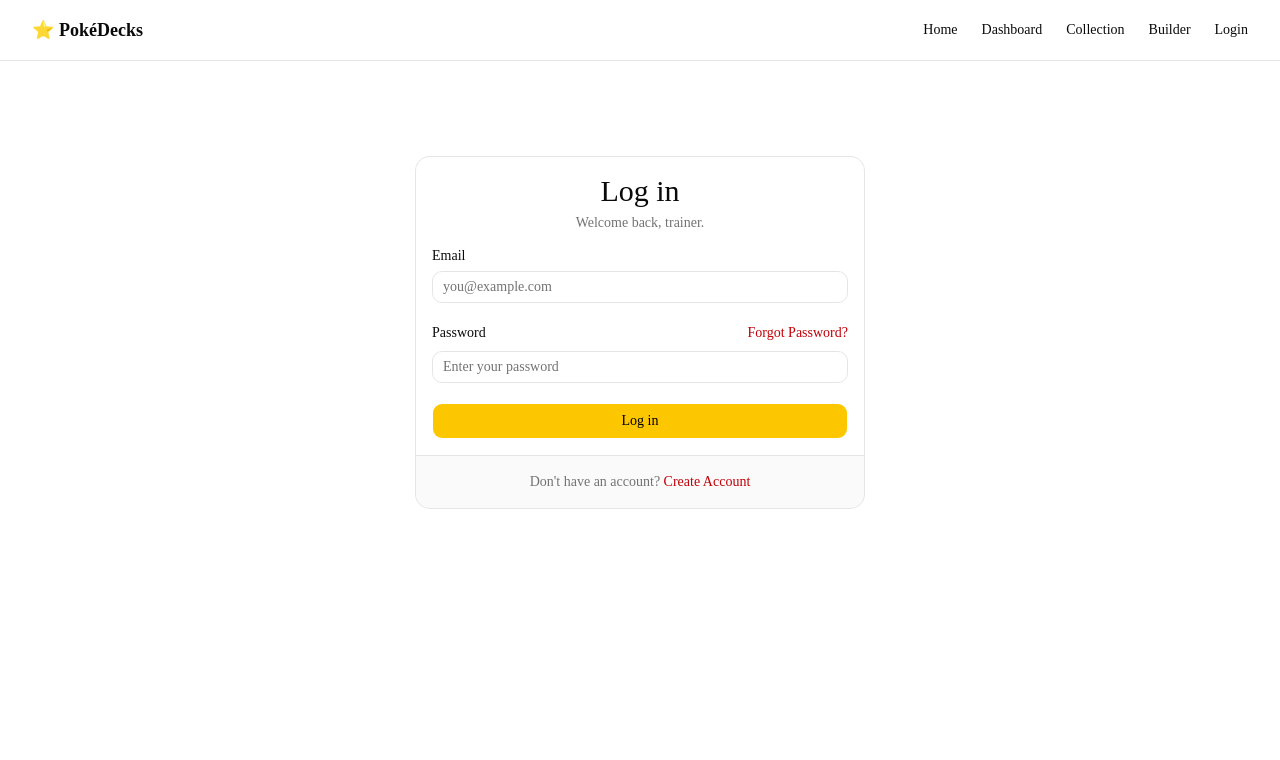
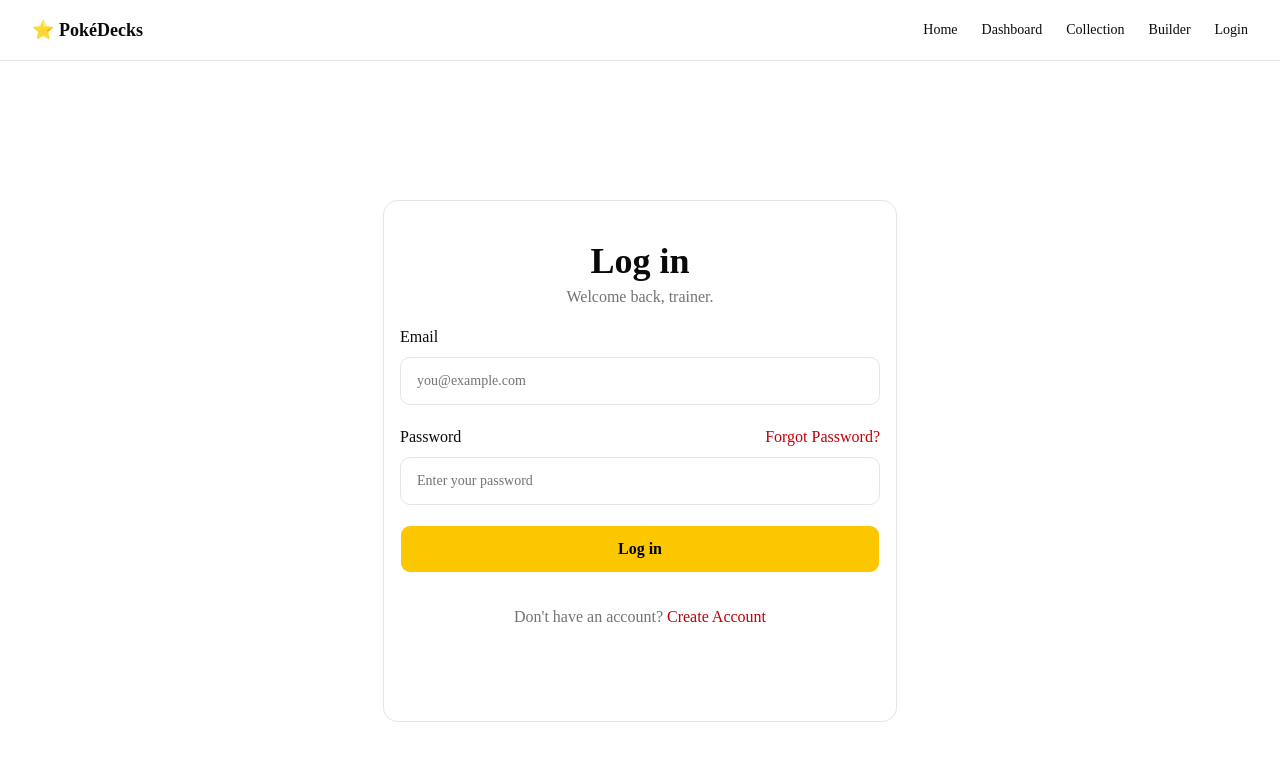
Before and after one commit to christine8122/PokeDeck, a Next.js app: page /login in a window 1280 px wide. Shown: the top 760 px of the page. Built offline with nearby package versions, Linux system fonts and the light colour scheme.

Commit message:
refine login ui design

```diff
--- a/src/app/login/page.tsx
+++ b/src/app/login/page.tsx
@@ -14,18 +14,18 @@ import { Button } from "@/components/ui/button";
 
 export default function LoginPage() {
   return (
-    <main className="flex justify-center px-6 pt-16">
+    <main className="flex min-h-[calc(100vh-64px)] items-center justify-center px-6">
 
       {/* Login Card */}
-      <Card className="w-full max-w-md  min-h-[500px]py-10">
+      <Card className="min-h-[520px] w-full max-w-lg py-10">
 
         {/* Card Header */}
         <CardHeader className="text-center">
-          <CardTitle className="text-3xl">
+          <CardTitle className="text-4xl font-semibold">
             Log in
           </CardTitle>
 
-          <CardDescription>
+          <CardDescription className="text-base">
             Welcome back, trainer.
           </CardDescription>
         </CardHeader>
@@ -36,7 +36,10 @@ export default function LoginPage() {
 
             {/* Email */}
             <div className="space-y-2">
-              <Label htmlFor="email">
+              <Label
+                htmlFor="email"
+                className="text-base"
+              >
                 Email
               </Label>
 
@@ -44,6 +47,7 @@ export default function LoginPage() {
                 id="email"
                 type="email"
                 placeholder="you@example.com"
+                className="h-12 px-4 text-base"
               />
             </div>
 
@@ -51,13 +55,16 @@ export default function LoginPage() {
             <div className="space-y-2">
 
               <div className="flex items-center justify-between">
-                <Label htmlFor="password">
+                <Label
+                  htmlFor="password"
+                  className="text-base"
+                >
                   Password
                 </Label>
 
                 <Link
                   href="/forgot-password"
-                  className="text-sm text-red-700 text-muted-foreground hover:underline"
+                  className="text-base text-red-700 hover:underline"
                 >
                   Forgot Password?
                 </Link>
@@ -67,6 +74,7 @@ export default function LoginPage() {
                 id="password"
                 type="password"
                 placeholder="Enter your password"
+                className="h-12 px-4 text-base"
               />
 
             </div>
@@ -75,7 +83,7 @@ export default function LoginPage() {
             <Button
               type="submit"
               size="lg"
-              className="w-full bg-yellow-400 text-black hover:bg-yellow-500"
+              className="h-12 w-full bg-yellow-400 text-base font-semibold text-black hover:bg-yellow-500"
             >
               Log in
             </Button>
@@ -84,12 +92,12 @@ export default function LoginPage() {
         </CardContent>
 
         {/* Create Account */}
-        <CardFooter className="justify-center">
-          <p className="text-sm text-muted-foreground">
-            Don't have an account?{" "}
+        <CardFooter className="justify-center border-t-0 bg-transparent">
+          <p className="text-base text-muted-foreground">
+            Don&apos;t have an account?{" "}
             <Link
               href="/signup"
-              className="font-medium text-red-700 text-foreground hover:underline"
+              className="font-medium text-red-700 hover:underline"
             >
               Create Account
             </Link>
@@ -97,6 +105,7 @@ export default function LoginPage() {
         </CardFooter>
 
       </Card>
+
     </main>
   );
 }
```
